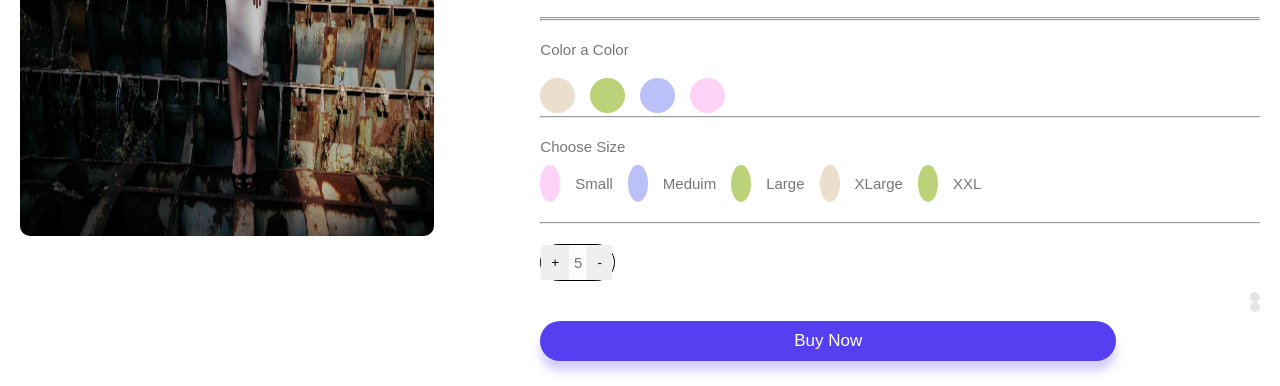
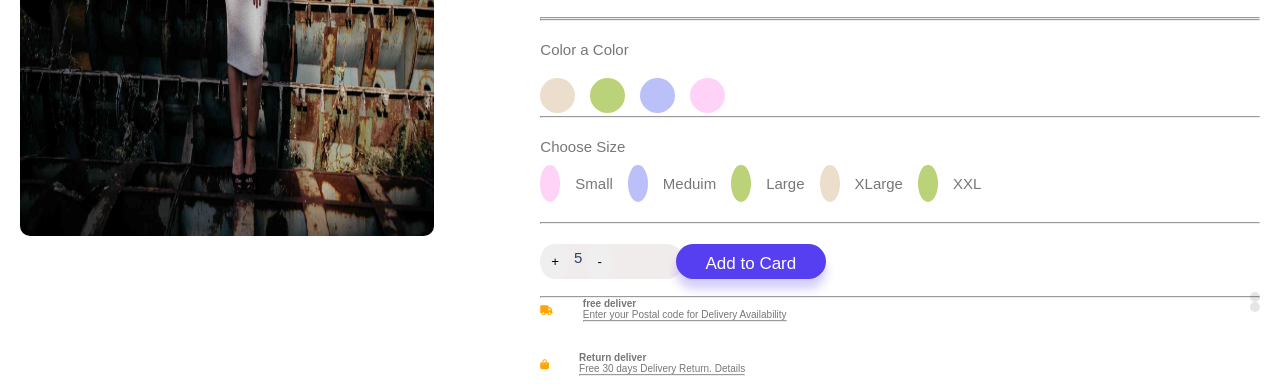
Before and after one commit to EwiJosepha/eCommerceWeb, a website built with Vite: page details.html in a window 1280 px wide. Shown: the part 448-834 px from the top of the page. Built offline with nearby package versions, Linux system fonts and the light colour scheme; no server answers.

Commit message:
addig details file

```diff
--- a/details.css
+++ b/details.css
@@ -389,22 +389,36 @@
  }
 
  .quantity-select{
-  border: 1px solid #000;
+  display: flex;
+  align-items: center;
+  gap: 4rem;
+  border: 1px solid #f1ecec;
   border-radius: 19px;
-  width: 75px;
-  background-color: #fdfbfb;
-  /* height: 75px; */
+  width: 20%;
+  background-color: #f1ecec;
+  height: 35px;
  }
 
+.addition {
+  display: flex;
+}
  #add,
  #subtract
  {
+  border-radius: 19px;
   border: none;
   padding: 10px;
  }
 
+ .cardadd {
+  display: flex;
+  flex-direction: column;
+  align-items: center;
+ }
+
  #display {
   padding: 5px;
+  color: #303e6f;
  }
 
  .quantity-select input {
@@ -420,13 +434,13 @@
   background: #553ff0;
   color: #fff;
   font-size: 17px;
-  width: 80%;
+  width: 150px;
+  height: 35px;
   padding: 10px;
   border-radius: 30px;
   border: 0;
   outline: 0;
-  margin-top: 40px;
-  box-shadow: 0 10px 10px rgba(85, 63, 240, 0.25);
+  box-shadow: 0 10px 10px #553ff040;
   cursor: pointer;
 }
 
@@ -441,10 +455,32 @@
   width: 10px;
   height: 10px;
   border-radius: 50%;
-  background:  rgba(0,0,0,0.1);
+  background:  rgba(0, 0, 0, 0.1);
   cursor: pointer;
 }
 
 .btn-active {
   background-color: #553ff0;
 }
+
+.delivery {
+  display: flex;
+  padding-top: 30px;
+  gap: 30px;
+  border: 2px solid #b3adad;
+}
+
+.deliverybasket{
+  display: flex;
+  align-items: center;
+  gap: 30px;
+  font-size: 10px;
+}
+
+.deliverycar {
+  display: flex;
+  align-items: center;
+  gap: 30px;
+  font-size: 10px;
+  padding-bottom: 30px;
+}
--- a/details.html
+++ b/details.html
@@ -141,13 +141,39 @@
 
 
               <div class="quantity-select">
-                <button id="add">+</button>
-                <p id="display">5</p>
-                <button id="subtract">-</button>
+                <div class="addition">
+                  <button id="add">+</button>
+                  <p id="display">5</p>
+                  <button id="subtract">-</button>
+                </div>
+
+                <div class="cardadd">
+                  <button id="buttonn">Add to Card</button>
+                </div>
                 <!-- <input type="number" value="1"> -->
               </div>
-              <button id="buttonn">Buy Now</button>
-            </form>
+              <br>
+              <hr>
+
+             </form>
+            <div class="delevery">
+              <div class="deliverycar">
+                <i class="fa-solid fa-truck"></i>
+                <div class="deleverytxt">
+                  <h4>free deliver</h4>
+                  <span>Enter your Postal code for Delivery Availability</span>
+                  <hr>
+                </div>
+              </div>
+              <div class="deliverybasket">
+                <i class="fa-solid fa-bag-shopping"></i>
+                <div class="deleverytxt">
+                  <h4>Return deliver</h4>
+                  <span>Free 30 days Delivery Return. Details</span>
+                  <hr>
+                </div>
+              </div>
+            </div>
           </div>
         </div>
       </div>
```
